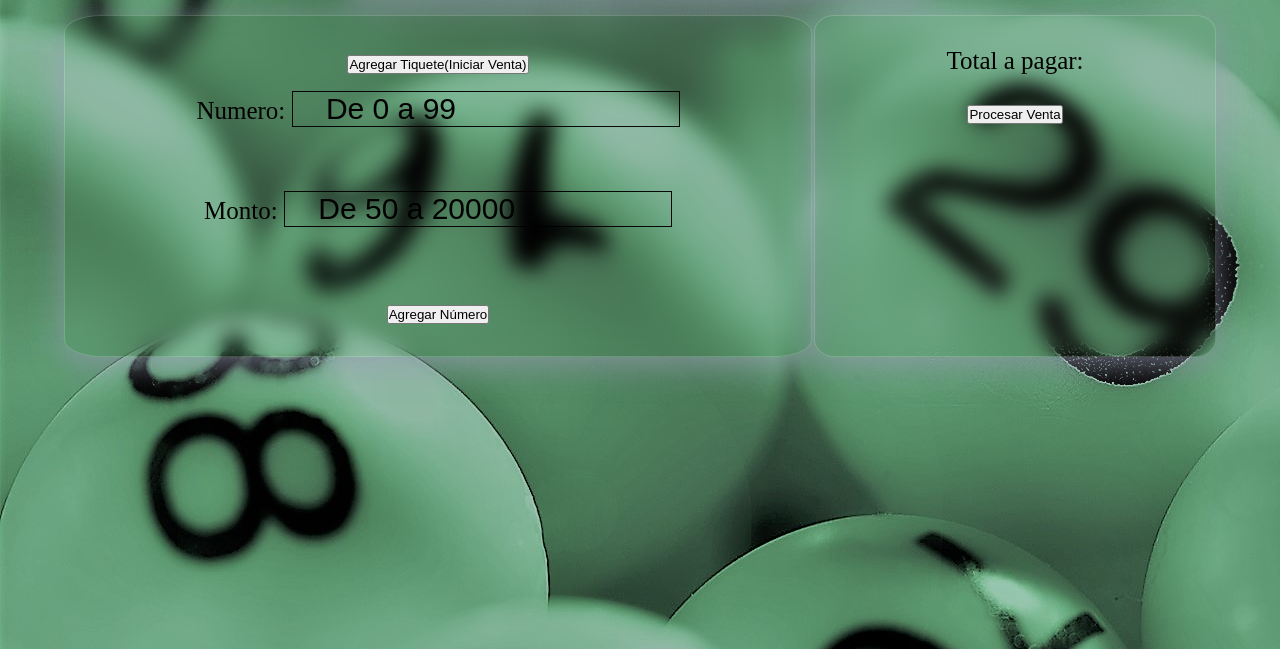
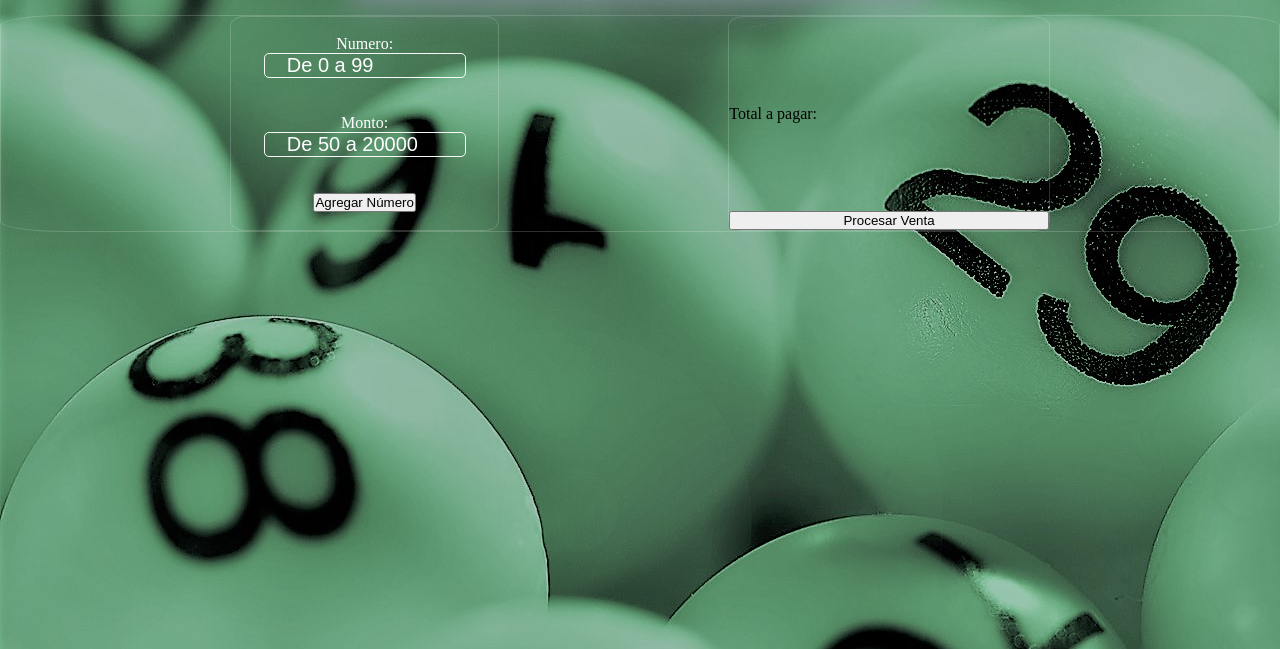
Before and after one commit to BillRmz/remake_project_u, a plain HTML site: page index.html in a window 1280 px wide. Shown: the part 151-800 px from the top of the page. Drawn offline with Linux system fonts and the light colour scheme.

Commit message:
NewChanges

```diff
--- a/functions.js
+++ b/functions.js
@@ -5,6 +5,7 @@ const btnAdd = document.querySelector(".btn-add");
 const btnOrder = document.querySelector(".btn-order")
 const output = document.querySelector(".listOutput")
 const totalOutput = document.querySelector(".total")
+const ulOutput = document.querySelector(".listOutput")
 
 //Event creation
 btnAdd.addEventListener("click", addNumbers);
@@ -41,15 +42,18 @@ totalOutput.innerText = total
 
 function addNumbers(e){
   e.preventDefault()
-  const selectionDiv = document.createElement("div");
+
+
   const selectedNumber = document.createElement("li");
-  selectedNumber.innerText = number.value
-  selectionDiv.appendChild(selectedNumber);
+
+  selectedNumber.innerText = `Number: ${number.value} >`
+  ulOutput.appendChild(selectedNumber);
   const selectedBet = document.createElement("i")
-  selectedBet.innerText = bet.value
-  selectionDiv.appendChild(selectedBet);
-  output.appendChild(selectionDiv)
+  selectedBet.innerText =  `> Bet: ${bet.value} `
+  selectedNumber.appendChild(selectedBet);
+  output.appendChild(selectedNumber)
   let select = new numberBet (number.value, bet.value);
+
   calcTotal()
   holdArray.push(select)
 
--- a/index.html
+++ b/index.html
@@ -10,12 +10,14 @@
   <body>
     <br />
     <header>
-      <h1>Tiempos Digitales🎲</h1>
+      <h1>Lottery🎲</h1>
     </header>
     <br />
     <div class="contenedor">
+
       <div class="contenedor-input">
-        <button type="submit">Agregar Tiquete(Iniciar Venta)</button>
+
+
         <br>
         <label  for="Numero">Numero: </label>
         <input type="number" name="numero" class="number" placeholder="    De 0 a 99" />
@@ -28,21 +30,23 @@
         <button type="submit" class="btn-add">Agregar Número</button>
         <br />
 
-    </div>
+      </div>
 
       <div class="contenedor-output">
+
         <ul class="listOutput">
+
 
         </ul>
 
-        <p id="Total">Total a pagar:</p>
+        <p id="Total">Total a pagar: <i class="total"> </i></p>
 
         <button type="submit" class="btn-order">Procesar Venta</button>
       </div>
 
 
 
-      </div>
+    </div>
 
 
     </div>
--- a/main.css
+++ b/main.css
@@ -29,49 +29,32 @@ header h1 {
 }
 
 .contenedor{
-    display: grid;
-    grid-template-columns: minmax(100px, auto) minmax(100px, auto);
-    grid-template-rows: minmax(100px, auto);
-    grid-gap: 2px;
+display: flex;
+justify-content: space-evenly;
+border: 1px solid rgba(255, 255, 255, 0.18);
+    border-radius: 5%;
 }
 .contenedor-input{
     display: flex;
+      flex-direction: column;
+      justify-content: space-evenly;
+      align-items: center;
+      border: 1px solid rgba(255, 255, 255, 0.18);
+    border-radius: 5%;
+
 
 }
 
 
-.contenedor{
-    width: 90%;
 
-   margin: auto;
-    font-size: 25px;
-    line-height:50px;
-    text-align: center;
-
-
-}
 ::placeholder { /* Chrome, Firefox, Opera, Safari 10.1+ */
-    color: #000;
+    color: rgb(255, 255, 255);
     opacity: 1; /* Firefox */
 }
-.contenedor > div{
-    display: block;
-    padding: 20px;
-    color: #000;
 
-    box-shadow: 0 8px 32px 0 rgba(153, 155, 180, 0.7);
-    backdrop-filter: blur(10px);
-    border: 1px solid rgba(255, 255, 255, 0.18);
-    border-radius: 5%;
-
-
-
-
-}
 .contenedor-input  p{
-   color:  #000;;
-
-text-shadow: 1px 1px 1px gray;
+   color:  rgb(255, 255, 255);;
+   text-shadow: 1px 1px 1px gray;
 
 }
 
@@ -79,15 +62,26 @@ text-shadow: 1px 1px 1px gray;
 
 .contenedor-input  input {
     background :inherit;
-    border: 1px solid rgba(0, 0, 0, 0.952);
-
-    font-size: 30px;
+    border: 1px solid rgba(255, 255, 255, 0.952);
+    border-radius: 5px;
+    width: 75%;
+    font-size: 20px;
+    color: white;
 
    }
 
-.container-radio{
+   .contenedor-input  label {
+   color: white;
+
+
+   }
+
+
+.contenedor-output{
     display: flex;
-    justify-content: center;
-    align-items: flex-start;
-
+    flex-direction: column;
+    justify-content: space-between;
+    border: 1px solid rgba(255, 255, 255, 0.18);
+    border-radius: 5%;
+    width: 25%;
 }
```
